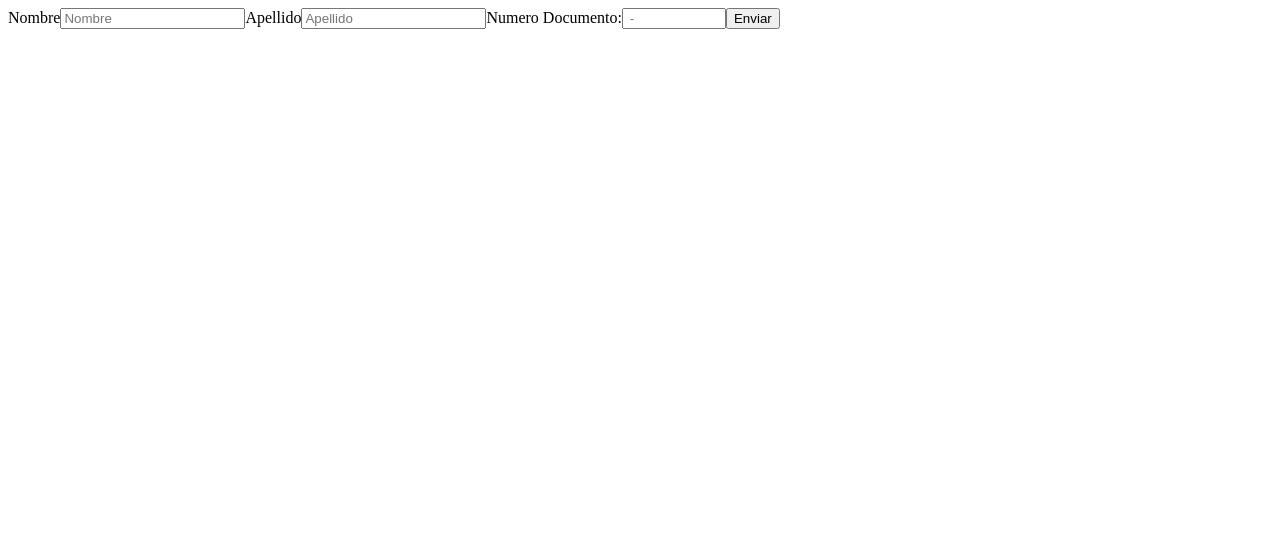
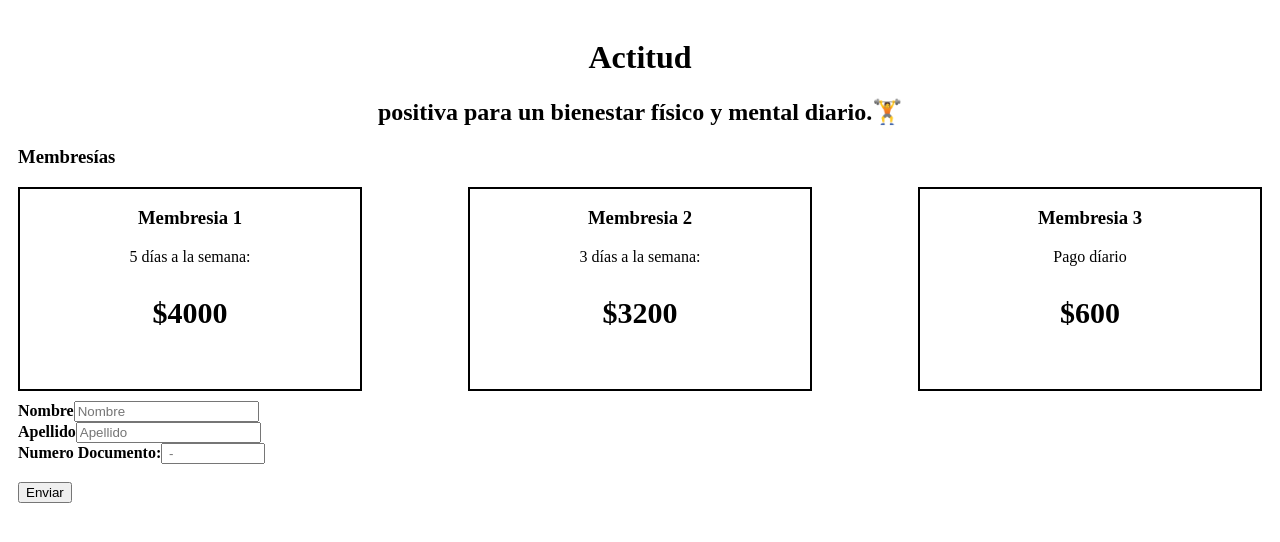
Before and after one commit to Federicovilla09/Membresia-Actitud, a plain HTML site: page index.html in a window 1280 px wide. Drawn offline with Linux system fonts and the light colour scheme.

Commit message:
estilos sencillos a la pagina

```diff
--- a/index.html
+++ b/index.html
@@ -1,14 +1,39 @@
 <!DOCTYPE html>
-<html lang="en">
+<html lang="es">
 <head>
   <meta charset="UTF-8">
   <meta name="viewport" content="width=device-width, initial-scale=1.0">
   <title>Formulario</title>
+  <link rel="stylesheet" href="./style/styile.css">
 </head>
 <body>
-  <form action="" id="formulario">
+  <main>
+    <h1>Actitud</h1>
+    <h2>positiva para un bienestar físico y mental diario.🏋</h2>
 
-  </form>
+    <h3>Membresías</h3>
+
+    <div class="contenedor">
+      <div class="contenedor-membresia">
+        <h3>Membresia 1</h3>
+        <p>5 días a la semana:</p>
+        <p class="precio-membresia">$4000</p>
+      </div>
+      <div class="contenedor-membresia">
+        <h3>Membresia 2</h3>
+        <p>3 días a la semana:</p>
+        <p class="precio-membresia">$3200</p>
+      </div>
+      <div class="contenedor-membresia">
+        <h3>Membresia 3</h3>
+        <p>Pago díario</p>
+        <p class="precio-membresia">$600</p>
+      </div>
+    </div>
+
+    <form action="" id="formulario">
+    </form>
+  </main>
   <script src="./script.js"></script>
 </body>
 </html>
--- a/script.js
+++ b/script.js
@@ -1,28 +1,39 @@
 const formulario = document.getElementById("formulario");
 
+//Label e Input Nombre
 const labelNombre = document.createElement("label");
 labelNombre.textContent = "Nombre";
+labelNombre.style.fontWeight = "bold";
 formulario.appendChild(labelNombre);
 
-//Crear input para ingreso de nombre del usuario
-const inputNombre = document.createElement("input"); //crea un elemento html con el tag <input>
-inputNombre.setAttribute("type", "text"); //asignamos atributos al nodo creado
-inputNombre.setAttribute("name", "nombreUsuario"); //se asignan los valores a cada uno de sus atributos
+const inputNombre = document.createElement("input");
+inputNombre.setAttribute("type", "text");
+inputNombre.setAttribute("name", "nombreUsuario");
 inputNombre.setAttribute("placeholder", "Nombre");
 formulario.appendChild(inputNombre);
 
+const saltoLineaNombre = document.createElement("br");
+formulario.appendChild(saltoLineaNombre);
+
+//Label e Input Apellido
 const labelApellido = document.createElement("label");
 labelApellido.textContent = "Apellido";
+labelApellido.style.fontWeight = "bold";
 formulario.appendChild(labelApellido);
 
 const inputApellido = document.createElement("input");
 inputApellido.setAttribute("type", "text");
-inputApellido.setAttribute("name", "nombreUsuario");
+inputApellido.setAttribute("name", "apellidoUsuario");
 inputApellido.setAttribute("placeholder", "Apellido");
 formulario.appendChild(inputApellido);
 
+const saltoLineaApellido = document.createElement("br");
+formulario.appendChild(saltoLineaApellido);
+
+//Label e Input Documento
 const numeroDocumento = document.createElement("label");
 numeroDocumento.textContent = "Numero Documento:";
+numeroDocumento.style.fontWeight = "bold";
 formulario.appendChild(numeroDocumento);
 
 const inputNumDocu = document.createElement("input");
@@ -33,13 +44,22 @@ inputNumDocu.setAttribute("step", 1);
 inputNumDocu.setAttribute("placeholder", " - ");
 formulario.appendChild(inputNumDocu);
 
+const saltoLineaDocumento = document.createElement("br");
+formulario.appendChild(saltoLineaDocumento);
+
+//Boton
+const saltoLineaBoton = document.createElement("br");
+formulario.appendChild(saltoLineaBoton);
+
 const botonEnviar = document.createElement("button");
 botonEnviar.innerHTML = "Enviar";
 formulario.appendChild(botonEnviar);
 botonEnviar.addEventListener("click", enviarDatos);
 
+
 //hacer que los datos ingresados se guarden en localStorage
 function enviarDatos() {
+
   const nombre = inputNombre.value;
   const apellido = inputApellido.value;
   const numDocumento = inputNumDocu.value;
@@ -49,22 +69,19 @@ function enviarDatos() {
     return;
   }
 
-  // Crear un objeto con los datos
-  const datosUsuario = {
-    nombre: nombre,
-    apellido: apellido,
-    numDocumento: numDocumento,
-  };
-
   // Guardar los datos en localStorage
   localStorage.setItem("nombre", nombre);
   localStorage.setItem("apellido", apellido);
   localStorage.setItem("numDocumento", numDocumento);
 
-  // Puedes también limpiar los campos del formulario si es necesario
+  // limpiar los campos del formulario si es necesario
   inputNombre.value = "";
   inputApellido.value = "";
   inputNumDocu.value = "";
 
   alert("Datos enviados correctamente y guardados.");
 }
+
+console.log(localStorage.getItem("nombre"));
+console.log(localStorage.getItem("apellido"));
+console.log(localStorage.getItem("numDocumento"));
--- /dev/null
+++ b/style/styile.css
@@ -0,0 +1,39 @@
+main {
+  padding: 10px;
+}
+h1, h2 {
+  text-align: center;
+}
+
+.contenedor {
+  display: flex;
+  flex-direction: row;
+  justify-content: space-between;
+}
+
+.contenedor-membresia {
+  border: 2px solid black;
+  height: 200px;
+  width: 340px;
+  text-align: center;
+  margin-bottom: 10px;
+  cursor: pointer;
+}
+
+.contenedor-membresia:hover {
+  background-color:#F5E4D8 ;
+}
+
+.precio-membresia {
+  font-size: 30px;
+  font-weight: bold;
+}
+
+@media (max-width:800px) {
+ .contenedor {
+  display: block;
+ }
+ .contenedor-membresia {
+  width: 100%;
+ }
+}
```
